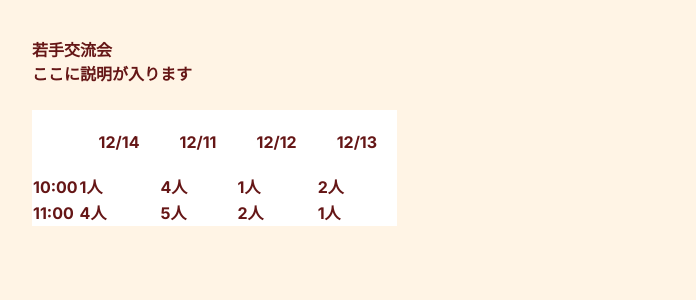
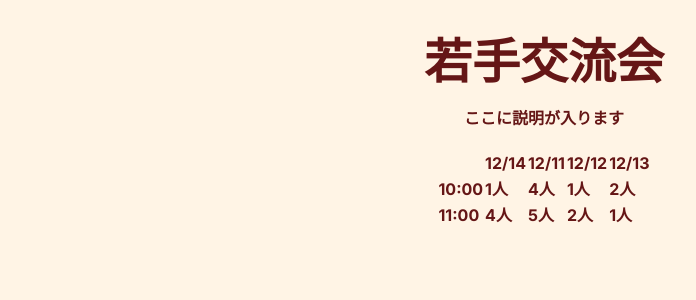
Before and after one commit to esm-freshmen/meetpie, a Next.js app: page /attendance-table in a window 1280 px wide. Shown: the top 300 px of the page, without its empty margins (96-792 px from the left). Built offline with nearby package versions, Linux system fonts and the light colour scheme.

Commit message:
出欠表をコンポーネントとして抽出

```diff
--- a/src/app/attendance-table/page.module.css
+++ /dev/null
@@ -1,11 +0,0 @@
-.h1 {
-  color: #651616;
-}
-
-.table {
-  background-color: #fff;
-}
-
-.td {
-  padding: 20px;
-}
--- a/src/app/attendance-table/page.tsx
+++ b/src/app/attendance-table/page.tsx
@@ -1,38 +1,11 @@
-import styles from './page.module.css';
+import AttendanceTable from '@/components/attendanceTable';
 
 export default function Page() {
   return (
-    <div>
-      <h1 className={styles.h1}>若手交流会</h1>
-      <div>ここに説明が入ります</div>
-      <br />
-      <table className={styles.table}>
-        <thead>
-          <tr>
-            <td className={styles.td}></td>
-            <td className={styles.td}>12/14</td>
-            <td className={styles.td}>12/11</td>
-            <td className={styles.td}>12/12</td>
-            <td className={styles.td}>12/13</td>
-          </tr>
-        </thead>
-        <tbody>
-          <tr>
-            <td>10:00</td>
-            <td>1人</td>
-            <td>4人</td>
-            <td>1人</td>
-            <td>2人</td>
-          </tr>
-          <tr>
-            <td>11:00</td>
-            <td>4人</td>
-            <td>5人</td>
-            <td>2人</td>
-            <td>1人</td>
-          </tr>
-        </tbody>
-      </table>
+    <div className="flex items-center flex-col">
+      <h1 className="text-5xl mb-5">若手交流会</h1>
+      <div className="mb-5">ここに説明が入ります</div>
+      <AttendanceTable />
     </div>
   );
 }
--- /dev/null
+++ b/src/components/attendanceTable.tsx
@@ -0,0 +1,33 @@
+function AttendanceTable() {
+  return (
+    <table className="">
+      <thead>
+        <tr>
+          <td className=""></td>
+          <td className="">12/14</td>
+          <td className="">12/11</td>
+          <td className="">12/12</td>
+          <td className="">12/13</td>
+        </tr>
+      </thead>
+      <tbody>
+        <tr>
+          <td>10:00</td>
+          <td>1人</td>
+          <td>4人</td>
+          <td>1人</td>
+          <td>2人</td>
+        </tr>
+        <tr>
+          <td>11:00</td>
+          <td>4人</td>
+          <td>5人</td>
+          <td>2人</td>
+          <td>1人</td>
+        </tr>
+      </tbody>
+    </table>
+  );
+}
+
+export default AttendanceTable;
```
